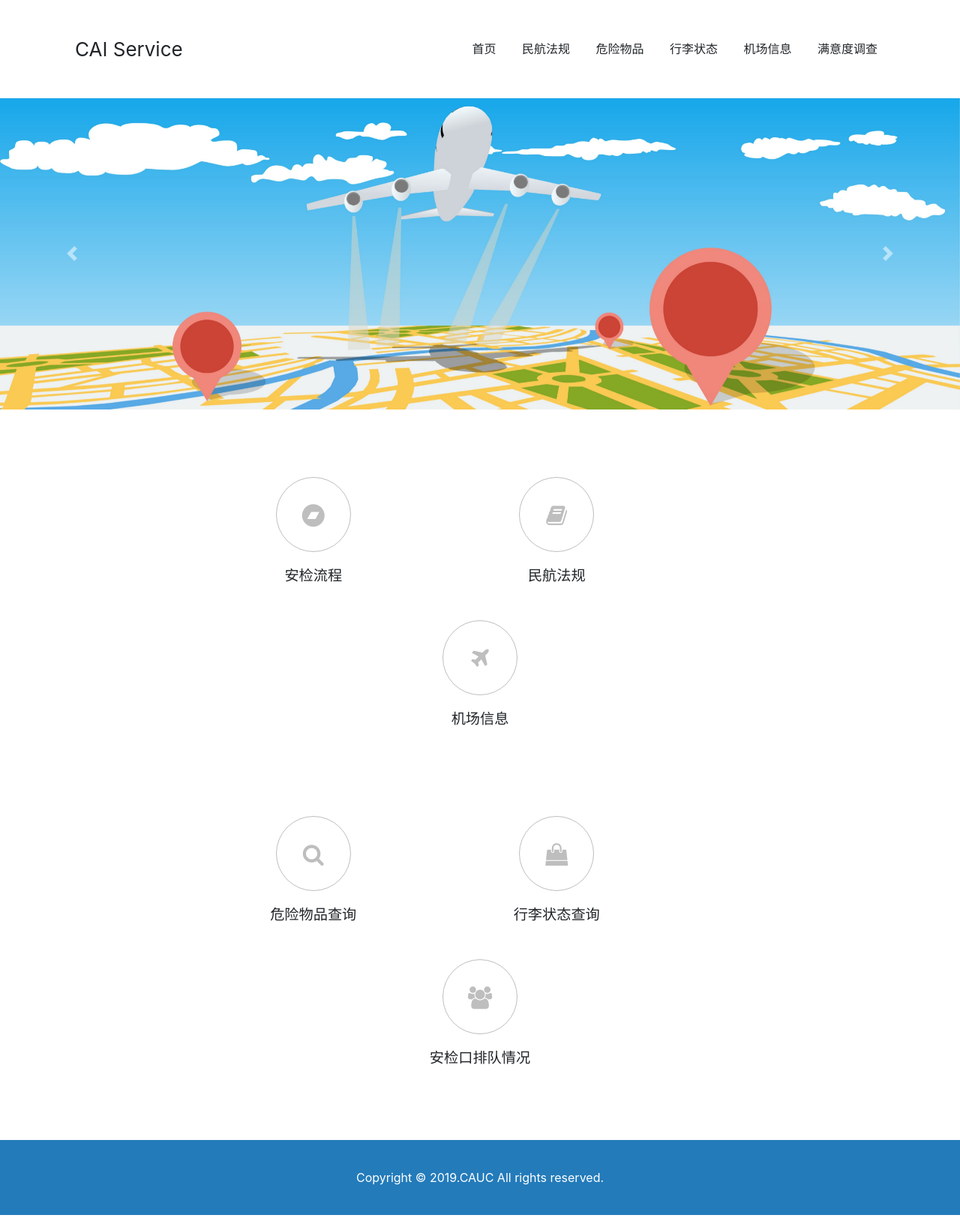
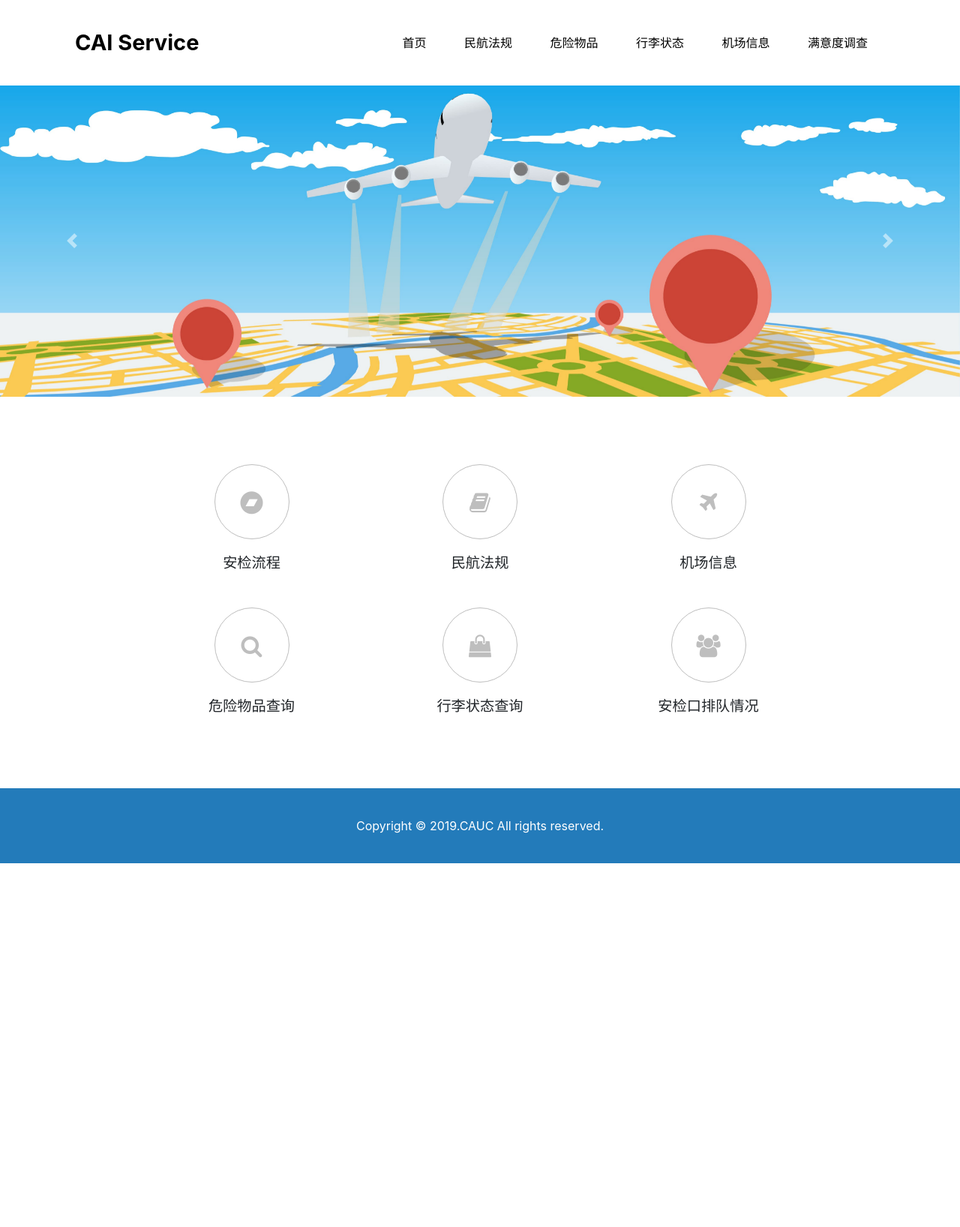
Before and after one commit to marsvet/Airport-Security-Assistant, a Flask app: page / in a window 1280 px wide. Shown: the whole page at 75% size. After the commit the page ends 1151 px from the top, so only its background shows below. Run offline with Flask 2, Linux system fonts and the light colour scheme; a user stored in the database is signed in; data comes from the database, SQL or seed files in the repository; some libraries are stand-ins or nearby versions.

Commit message:
Updat e index.html

```diff
--- a/app/static/css/style.css
+++ b/app/static/css/style.css
@@ -2,9 +2,18 @@
   margin: 0;
   padding: 0; }
 
+  a {
+    text-decoration: none;
+    color: black; }
+    a:hover {
+      text-decoration: none; }
+
+button {
+  cursor: pointer; }
+
   #header {
     width: 100%;
-    padding: 46px 0 46px 0;
+    padding: 35px 0 35px 0;
     float: left; }
     #header .wrapper {
       width: 100%;
@@ -12,7 +21,8 @@
       #header .wrapper .brand {
         float: left;
         margin-left: 100px;
-        font-size: 26px; }
+        font-size: 29px;
+        font-weight: bold; }
         #header .wrapper .nav-list {
           float: right;
           margin-right: 100px; }
@@ -21,9 +31,15 @@
             list-style: none;
             margin-bottom: 0; }
             #header .wrapper .nav-list ul li {
-              margin-left: 10px;
               display: inline-block;
-              padding: 7px 10px 7px 10px; }
+              transition: all 0.7s; }
+              #header .wrapper .nav-list ul li a {
+                display: inline-block;
+                padding: 10px 23px 10px 23px; }
+                #header .wrapper .nav-list ul li:hover {
+                  background-color: #187CC2; }
+                  #header .wrapper .nav-list ul li:hover a {
+                    color: white; }
 
 #carousel-map {
   float: left; }
@@ -31,14 +47,16 @@
   .function {
     width: 100%;
     float: left;
-    padding: 0 15%; }
+    padding: 70px 0; }
     .function .onerow {
-      margin: 70px;
-      text-align: center; }
+      text-align: center;
+      margin-left: auto;
+      margin-right: auto;
+      min-width: 800; }
       .function .onerow > div {
         width: 200px;
         padding: 20px 15px;
-        margin-right: 120px;
+        margin-right: 100px;
         display: inline-block; }
         .function .onerow > div:last-child {
           margin-right: 0; }
@@ -61,6 +79,8 @@
             background-color: #237BBA; }
             .function .onerow > div:hover .icon i {
               color: white; }
+          .function .onerow > div:hover h4 {
+            color: #237BBA; }
 
 #footer {
   width: 100%;
--- a/app/static/scss/style.scss
+++ b/app/static/scss/style.scss
@@ -5,9 +5,23 @@
 	padding: 0;
 }
 
+a {
+	text-decoration: none;
+	color: black;
+
+	&:hover {
+		text-decoration: none;
+		color: black;
+	}
+}
+
+button {
+	cursor: pointer;
+}
+
 #header {
 	width: 100%;
-	padding: 46px 0 46px 0;
+	padding: 35px 0 35px 0;
 	float: left;
 
 	.wrapper {
@@ -17,7 +31,8 @@
 		.brand {
 			float: left;
 			margin-left: 100px;
-			font-size: 26px;
+			font-size: 29px;
+			font-weight: bold;
 		}
 
 		.nav-list {
@@ -30,9 +45,21 @@
 				margin-bottom: 0;
 
 				li {
-					margin-left: 10px;
 					display: inline-block;
-					padding: 7px 10px 7px 10px;
+					transition: all 0.7s;
+
+					a {
+						display: inline-block;
+						padding: 10px 23px 10px 23px;
+					}
+
+					&:hover {
+						background-color: #187CC2;
+
+						a {
+							color: white;
+						}
+					}
 				}
 			}
 		}
@@ -46,16 +73,18 @@
 .function {
 	width: 100%;
 	float: left;
-	padding: 0 15%;
+	padding: 70px 0;
 
 	.onerow {
-		margin: 70px;
 		text-align: center;
+		margin-left: auto;
+		margin-right: auto;
+		min-width: 800;
 
 		> div {
 			width: 200px;
 			padding: 20px 15px;
-			margin-right: 120px;
+			margin-right: 100px;
 			display: inline-block;
 
 			&:last-child {
@@ -91,6 +120,10 @@
 						color: white;
 					}
 				}
+
+				h4 {
+					color: #237BBA;
+				}
 			}
 		}
 	}
--- a/app/templates/header.html
+++ b/app/templates/header.html
@@ -1,16 +1,16 @@
 <header id="header">
 	<div class="wrapper">
 		<div class="brand">
-			CAI Service
+			<a href="/">CAI Service</a>
 		</div>
 		<div class="nav-list">
 			<ul>
-				<li>首页</li>
-				<li>民航法规</li>
-				<li>危险物品</li>
-				<li>行李状态</li>
-				<li>机场信息</li>
-				<li>满意度调查</li>
+				<li><a href="/">首页</a></li>
+				<li><a href="#">民航法规</a></li>
+				<li><a href="#">危险物品</a></li>
+				<li><a href="#">行李状态</a></li>
+				<li><a href="#">机场信息</a></li>
+				<li><a href="#">满意度调查</a></li>
 			</ul>
 		</div>
 		<!-- <div class="user">
```
